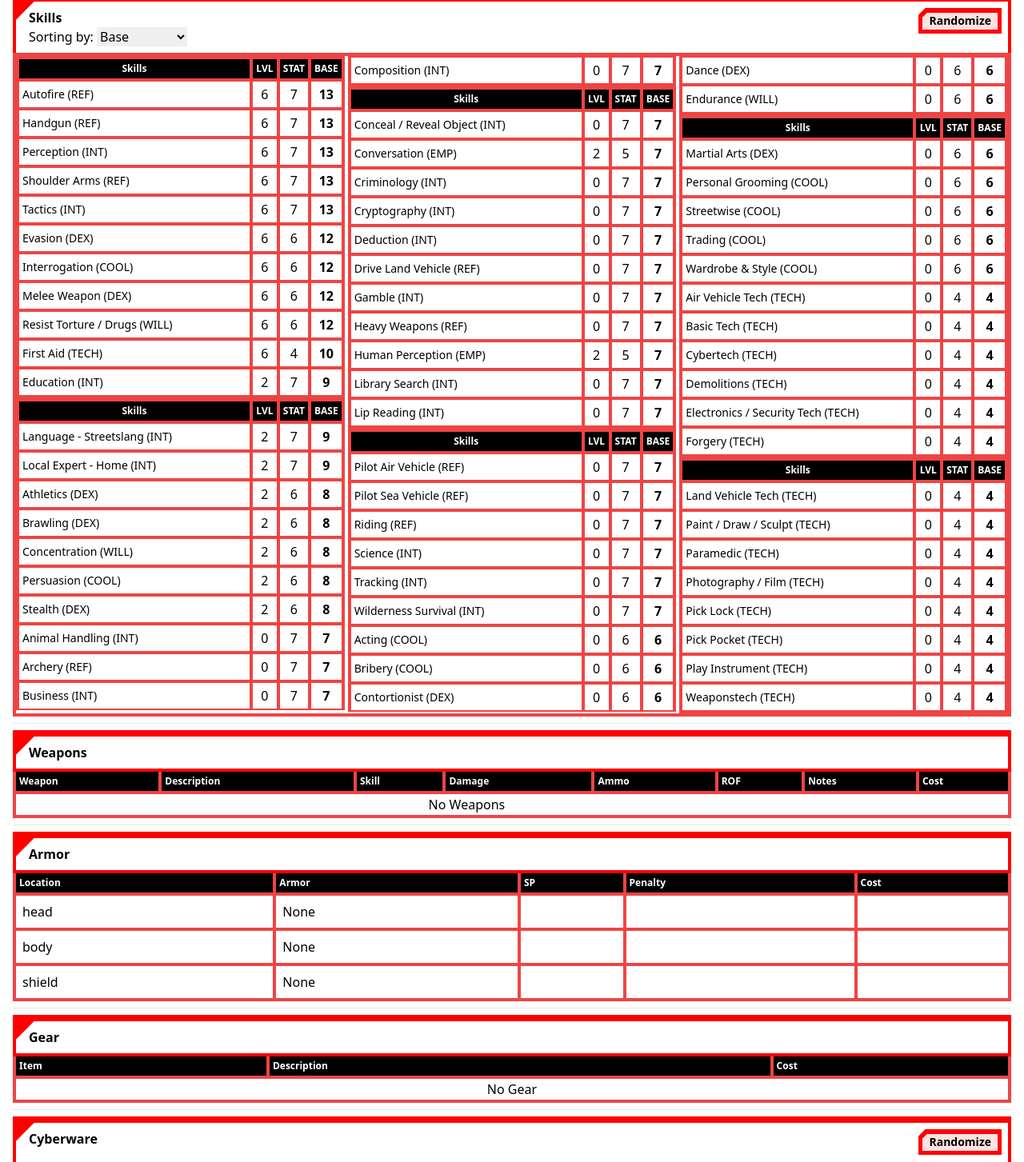
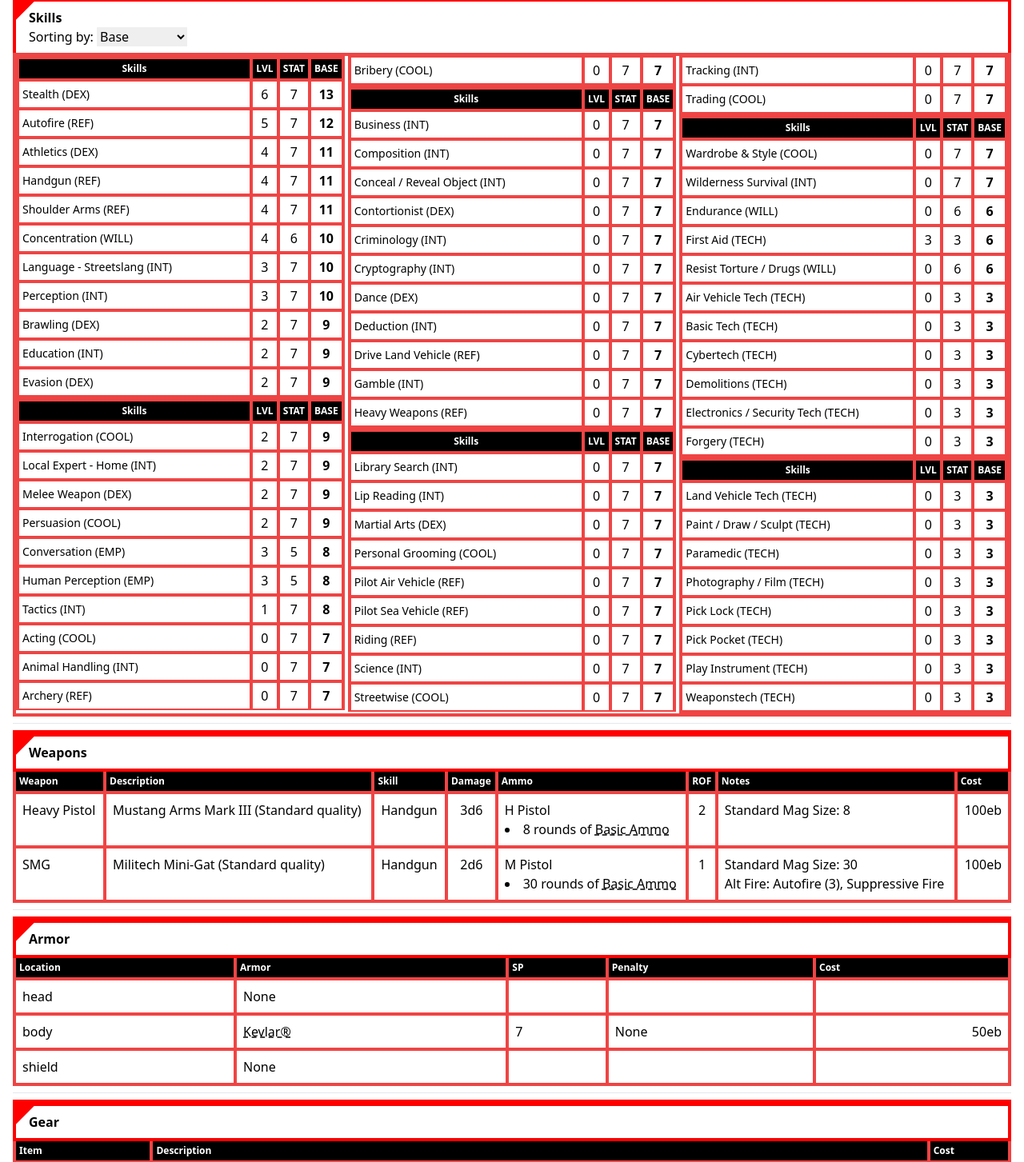
Before and after one commit to benabus/cyberpunk_red_chargen_v2, a Vue app: page / in a window 1280 px wide. Shown: the part 447-1900 px from the top of the page at 80% size. Built offline with nearby package versions, Linux system fonts and the light colour scheme; the HTML template or start-up script is replaced by a standard one.

Commit message:
Updates how skills are chosen for edgerunner creation method.

```diff
--- a/src/classes/Character.ts
+++ b/src/classes/Character.ts
@@ -377,7 +377,18 @@ export class Character {
         const randomIndex = Math.floor(Math.random() * allWeapons.length);
         return allWeapons[randomIndex];
     };
+    resetArmor() {
+        this.cash += this.armor.body == "None" ? 0 : this.armor.body.cost;
+        if (this.armor.body == "None" || this.armor.body.armor_type != "Bodyweight Suit") {
+            this.cash += this.armor.head == "None" ? 0 : this.armor.head.cost;
+        }
+        // this.cash += this.armor.shield == "None" ? 0 : this.armor.shield.cost;
+        this.armor.body = "None";
+        this.armor.head = "None";
+        // this.armor.shield = "None";
+    }
     randomizeArmor() {
+        this.resetArmor();
         let cash = this.cash;
         let body_armor: Armor | "None" = "None";
         let head_armor: Armor | "None" = "None";
@@ -409,7 +420,14 @@ export class Character {
         // this.armor.shield = shield
         this.cash -= armor_cost
     }
+    resetWeapons() {
+        for (const weapon of this.weapons) {
+            this.cash += weapon.cost;
+        }
+        this.weapons = [];
+    }
     randomizeWeapons() {
+        this.resetWeapons();
         for (let i = 0; i < Math.floor(Math.random() * 4); i++) {
             try {
                 const weapon: Weapon = this.getRandomWeapon({ max_cost: this.cash });
@@ -421,7 +439,14 @@ export class Character {
             }
         }
     }
+    resetGear() {
+        for (const item in this.gear) {
+            this.cash += this.gear[item].cost;
+        }
+        this.gear = [];
+    }
     randomizeGear() {
+        this.resetGear();
         while (this.cash > 0) {
             const rand = Math.random();
             if (rand < 0.25) {
@@ -446,9 +471,11 @@ export class Character {
     randomizeSkills() {
         this.resetSkills();
 
+        const role_skill_table = SkillTables[this.role as Role];
         let skill_points = this.skill_points
         console.debug(this.creation_method);
-        if (this.creation_method == "complete") {
+        if (this.creation_method == "complete" || this.creation_method == "edgerunner") {
+            let allowable_skills: string[] = [];
 
             let required_skills = [...RequiredSkills]
             for (const weapon of this.weapons) {
@@ -461,8 +488,21 @@ export class Character {
                     skill_points -= 2;
                 }
             }
+
+            if (this.creation_method == "complete") {
+                for (const skill_name in role_skill_table) {
+                    allowable_skills.push(Skill.genKey(skill_name))
+                }
+            }
+            else {
+                for (const skill_name in role_skill_table) {
+                    allowable_skills.push(Skill.genKey(skill_name))
+                }
+
+            }
+
             while (skill_points > 0) {
-                const key = random_key(this.skills);
+                const key = allowable_skills[Math.floor(Math.random() * allowable_skills.length)];
                 const skill = this.skills[key];
                 if (skill.lvl >= 6) {
                     continue;
@@ -482,7 +522,6 @@ export class Character {
         }
         else {
 
-            const role_skill_table = SkillTables[this.role as Role];
 
             if (this.creation_method == "street rat") {
                 for (const skill in role_skill_table) {
@@ -495,12 +534,6 @@ export class Character {
                         console.error(`Could not find skill: ${skill} with key ${key}`);
                     }
                 }
-                return
-            }
-            else if (this.creation_method == "edgerunner") {
-                // for (const skill in role_skill_table) {
-                //     this.skills[skill].lvl = role_skill_table[skill];
-                // }
                 return
             }
         }
--- a/src/components/CPTable.vue
+++ b/src/components/CPTable.vue
@@ -4,11 +4,13 @@ import CPButton from '@/components/CPButton.vue'
 const props = defineProps<{
     headers?: string[],
     title: string,
-    randomize?: Function
+    randomize?: Function,
+    creation_method?: string
+    show_randomize_button?: boolean
 }>()
 
 const show_randomize_button = computed(() => {
-    return props.randomize !== undefined
+    return props.show_randomize_button === true || (props.randomize !== undefined && props.creation_method === 'complete')
 })
 
 const show_header = computed(() => {
--- /dev/null
+++ b/src/data/role_equipment.ts/solo.ts
@@ -0,0 +1,5 @@
+
+const weapons = [];
+const armors = [];
+const gear = [];
+const cyberware = [];
--- a/src/views/HomeView.vue
+++ b/src/views/HomeView.vue
@@ -31,7 +31,7 @@ import type { CreationMethod } from '@/classes/Character';
 
 // const emit = defineEmits(['update:modelValue'])
 
-const creation_method = ref<CreationMethod>("street rat");
+const creation_method = ref<CreationMethod>("edgerunner");
 const role = ref<Role>(Role.Solo);
 const char = ref<Character>(new Character()) // Initializes reactive variable for character.
 generateCharacter(); // Generates a character on page load.
@@ -39,7 +39,15 @@ generateCharacter(); // Generates a character on page load.
 
 function generateCharacter() {
     const new_char = new Character({ creation_method: creation_method.value, role: role.value });
+    new_char.randomizeWeapons();
+    new_char.randomizeArmor();
+    new_char.randomizeGear();
+    new_char.randomizeCyberware();
+    new_char.randomizeStats();
+    new_char.randomizeSkills();
+
     char.value = new_char;
+    walkLifepath();
     walkRoleLifepath();
 }
 
@@ -56,27 +64,41 @@ const createSkillsChunks = (skills: Skill[]) => {
     const chunkSize = Math.ceil(skills.length / 6); // Calculates size of each chunk.
     return [0, 1, 2, 3, 4, 5].map(i => skills.slice(i * chunkSize, (i + 1) * chunkSize)); // Creates three chunks.
 };
-const skillChunks = computed(() => {
+// const skillChunks = computed(() => {
+
+// })
+
+function calculated_skills(sort_method: string) {
     // Sort skills alphabetically as a baseline.
     const alphabetical_skills = Object.values(char.value.skills).sort((a, b) => a.name.localeCompare(b.name))
-    if (sort_method.value === 'base') {
+    if (sort_method === 'base') {
         // Sorts skills by 'base' (stat + level) after initial alphabetical sort, then chunks.
         return createSkillsChunks(Object.values(alphabetical_skills).sort((a, b) => {
             const a_base = a.lvl + char.value.stats[a.stat] // Calculates 'base' for skill a.
             const b_base = b.lvl + char.value.stats[b.stat] // Calculates 'base' for skill b.
             return b_base - a_base // Descending sort.
         }));
-    } else if (sort_method.value === 'level') {
+    } else if (sort_method === 'level') {
         // Sorts skills by level, then chunks.
         return createSkillsChunks(Object.values(alphabetical_skills).sort((a, b) => b.lvl - a.lvl));
-    } else if (sort_method.value === 'alphabetical') {
+    } else if (sort_method === 'alphabetical') {
         // Uses the initial alphabetical sort, then chunks.
         return createSkillsChunks(alphabetical_skills);
     } else {
         // If no valid sort method is provided, returns an empty array.
         return [];
     }
-})
+}
+
+const skillChunks = ref(calculated_skills(sort_method.value));
+
+watch([char.value.skills, char.value.stats, sort_method, char], () => {
+    console.debug("watching skills");
+    // Recalculates skill chunks when skills or stats change.
+    // skillChunks.value = calculated_skills('base');
+    //TODO:  WILL NOT UPDATE!?!?!?!  Anything but base sort method won't update the skills table
+    skillChunks.value = [...calculated_skills(sort_method.value)];
+}, { deep: true });
 
 const char_handle = computed({
     get: () => char.value.handle,
@@ -267,6 +289,15 @@ function openRoleLifepathModal(content: string) {
     role_lifepath_modal_visible.value = true;
 }
 
+function randomizeWeapons() {
+    char.value.randomizeWeapons();
+}
+function randomizeGear() {
+    char.value.randomizeGear();
+}
+function randomizeArmor() {
+    char.value.randomizeArmor();
+}
 </script>
 
 
@@ -347,10 +378,8 @@ function openRoleLifepathModal(content: string) {
 
         <div class="notch grid grid-cols-4">
             <TextField class="p-4 border-red-500 border-r-4" title="Handle" v-model="char_handle" />
-            <TextField class="font-bold p-4 border-red-500 border-r-4" title="Role" v-model="role"
-                :options="Object.values(Role).sort((a, b) => a > b ? 1 : -1)"></TextField>
-            <TextField class="p-4 border-red-500 border-r-4 text-center" :valueClass="`text-center`" title="Rank"
-                :min="1" v-model="char_rank" />
+            <TextField class="font-bold p-4 border-red-500 border-r-4" title="Role" v-model="role" :options="Object.values(Role).sort((a, b) => a > b ? 1 : -1)"></TextField>
+            <TextField class="p-4 border-red-500 border-r-4 text-center" :valueClass="`text-center`" title="Rank" :min="1" v-model="char_rank" />
             <TextField class="p-4" title="Notes" :value="char_notes" />
         </div>
         <hr class="my-2" />
@@ -383,7 +412,7 @@ function openRoleLifepathModal(content: string) {
                     </div>
                 </div>
                 <div>
-                    <CPButton @click="randomizeSkills()">Randomize</CPButton>
+                    <CPButton v-if="creation_method == 'complete'" @click="randomizeSkills()">Randomize</CPButton>
                 </div>
             </CPTitle>
             <div class=" sm:columns-2 md:columns-3 columns-1 gap-1 bg-red-500 p-1">
@@ -397,8 +426,7 @@ function openRoleLifepathModal(content: string) {
         </div>
         <hr class="my-2" />
 
-        <CPTable title="Weapons"
-            :headers="['Weapon', 'Description', 'Skill', 'Damage', 'Ammo', 'ROF', 'Notes', 'Cost']">
+        <CPTable title="Weapons" :headers="['Weapon', 'Description', 'Skill', 'Damage', 'Ammo', 'ROF', 'Notes', 'Cost']" :creation_method :randomize="randomizeWeapons">
             <CPRow v-if="char.weapons.length <= 0">
                 <td colspan="7" class="text-center">No Weapons</td>
             </CPRow>
@@ -415,16 +443,13 @@ function openRoleLifepathModal(content: string) {
                     <div>{{ weapon.ammo_type.join(', ') }}</div>
                     <ul class="list-disc list-inside">
 
-                        <li v-if="weapon.ammo_type.some(type => ['arrow', 'grenade', 'rocket'].includes(type.toLowerCase()))"
-                            v-for="qty, ammo_name in weapon.ammo" :key="`ammo_agr_${ammo_name}`">
-                            {{ qty }} <span class="underline decoration-dashed cursor-pointer"
-                                @click="OpenAmmoTypeModal(ammo_types[ammo_name])">{{ ammo_name.split(" ")[0] }}</span>
+                        <li v-if="weapon.ammo_type.some(type => ['arrow', 'grenade', 'rocket'].includes(type.toLowerCase()))" v-for="qty, ammo_name in weapon.ammo" :key="`ammo_agr_${ammo_name}`">
+                            {{ qty }} <span class="underline decoration-dashed cursor-pointer" @click="OpenAmmoTypeModal(ammo_types[ammo_name])">{{ ammo_name.split(" ")[0] }}</span>
                             {{
                                 weapon.ammo_type[0].toLowerCase() }}{{ qty > 1 ? 's' : '' }}
                         </li>
                         <li v-else v-for="qty, ammo_name in weapon.ammo" :key="`ammo_${ammo_name}`">
-                            {{ qty }} rounds of <span class="underline decoration-dashed cursor-pointer"
-                                @click="OpenAmmoTypeModal(ammo_types[ammo_name])">{{ ammo_name }}</span>
+                            {{ qty }} rounds of <span class="underline decoration-dashed cursor-pointer" @click="OpenAmmoTypeModal(ammo_types[ammo_name])">{{ ammo_name }}</span>
                         </li>
                     </ul>
                 </CPCell>
@@ -444,8 +469,7 @@ function openRoleLifepathModal(content: string) {
                         <li v-if="weapon.attachments.length > 0">
                             Attachments:
                             <ul class="list-disc list-inside">
-                                <li v-for="attachment in weapon.attachments" class="cursor-pointer"
-                                    @click="OpenAttachmentModal(attachment)" :key="`attachment_${attachment}`">
+                                <li v-for="attachment in weapon.attachments" class="cursor-pointer" @click="OpenAttachmentModal(attachment)" :key="`attachment_${attachment}`">
                                     <span class="underline decoration-dashed">{{ attachment.name }}</span>
                                     <span v-if="['Drum Magazine', 'Extended Magazine'].includes(attachment.name)">
                                         ({{ clip_chart[weapon.getKey()][attachment.name.split(" ")[0].toLowerCase()]
@@ -478,12 +502,11 @@ function openRoleLifepathModal(content: string) {
 
         <hr class="my-2" />
 
-        <CPTable title="Armor" :headers="['Location', 'Armor', 'SP', 'Penalty', 'Cost']">
+        <CPTable title="Armor" :headers="['Location', 'Armor', 'SP', 'Penalty', 'Cost']" :creation_method :randomize="randomizeArmor">
             <CPRow v-for="armor, location in char.armor" :key="`armor_${location}`">
                 <CPCell>{{ location }}</CPCell>
                 <CPCell>
-                    <span v-if="armor != 'None'" class="underline decoration-dashed cursor-pointer"
-                        @click="OpenArmorModal(armor)">{{ armor.armor_type }}</span>
+                    <span v-if="armor != 'None'" class="underline decoration-dashed cursor-pointer" @click="OpenArmorModal(armor)">{{ armor.armor_type }}</span>
                     <span v-else>None</span>
                 </CPCell>
                 <CPCell>{{ armor == "None" ? "" : armor.sp }}</CPCell>
@@ -503,7 +526,7 @@ function openRoleLifepathModal(content: string) {
         </Modal>
         <hr class="my-2" />
 
-        <CPTable title="Gear" :headers="['Item', 'Description', 'Cost']">
+        <CPTable title="Gear" :headers="['Item', 'Description', 'Cost']" :creation_method :randomize="randomizeGear">
             <CPRow v-if="char.gear.length <= 0">
                 <td colspan="3" class="text-center">No Gear</td>
             </CPRow>
@@ -516,45 +539,36 @@ function openRoleLifepathModal(content: string) {
 
         <hr class="my-2" />
 
-        <CPTable title="Cyberware" :headers="['Name', 'Description', 'Cost', 'Humanity Loss']"
-            :randomize="randomizeCyberware">
+        <CPTable title="Cyberware" :headers="['Name', 'Description', 'Cost', 'Humanity Loss']" :creation_method :randomize="randomizeCyberware">
             <template v-for="(cyberware, location) in char.cyberware">
-                <template
-                    v-if="!(cyberware === undefined || (cyberware.placeholder && cyberware.slotted_options.length == 0))">
+                <template v-if="!(cyberware === undefined || (cyberware.placeholder && cyberware.slotted_options.length == 0))">
                     <CPRow>
                         <td colspan="4" class="font-bold p-2">{{ location }}</td>
                     </CPRow>
-                    <CPRow
-                        v-if="cyberware === undefined || (cyberware.placeholder && cyberware.slotted_options.length == 0)">
+                    <CPRow v-if="cyberware === undefined || (cyberware.placeholder && cyberware.slotted_options.length == 0)">
                         <td colspan="4" class="text-center">No Cyberware installed in {{ location }}</td>
                     </CPRow>
                     <template v-else-if="cyberware.placeholder === false">
                         <CPRow :key="`cyberware_${location}`">
                             <CPCell>{{ cyberware.name }}</CPCell>
-                            <CPCell><span class="cursor-pointer underline decoration-dashed"
-                                    @click="OpenCyberwareModal(cyberware)">{{ cyberware.description.slice(0, 25)
+                            <CPCell><span class="cursor-pointer underline decoration-dashed" @click="OpenCyberwareModal(cyberware)">{{ cyberware.description.slice(0, 25)
                                     }}...</span></CPCell>
                             <CPCell class="text-right">{{ cyberware.cost }}eb</CPCell>
                             <CPCell>{{ cyberware.humanity_loss }}</CPCell>
                         </CPRow>
                     </template>
-                    <template v-if="cyberware?.slotted_options && cyberware.slotted_options.length > 0"
-                        v-for="(option, index) in cyberware.slotted_options" :key="`cyberware_${location}_${index}`">
+                    <template v-if="cyberware?.slotted_options && cyberware.slotted_options.length > 0" v-for="(option, index) in cyberware.slotted_options" :key="`cyberware_${location}_${index}`">
                         <CPRow>
                             <CPCell>{{ option.name }}</CPCell>
-                            <CPCell><span class="cursor-pointer underline decoration-dashed"
-                                    @click="OpenCyberwareModal(option)">{{ option.description.slice(0, 25) }}...</span>
+                            <CPCell><span class="cursor-pointer underline decoration-dashed" @click="OpenCyberwareModal(option)">{{ option.description.slice(0, 25) }}...</span>
                             </CPCell>
                             <CPCell class="text-right">{{ option.cost }}eb</CPCell>
                             <CPCell>{{ option.humanity_loss }}</CPCell>
                         </CPRow>
-                        <template v-if="option?.slotted_options && option.slotted_options.length > 0"
-                            v-for="(option2, index2) in option.slotted_options"
-                            :key="`cyberware_option_${location}_${index}_${index2}`">
+                        <template v-if="option?.slotted_options && option.slotted_options.length > 0" v-for="(option2, index2) in option.slotted_options" :key="`cyberware_option_${location}_${index}_${index2}`">
                             <CPRow>
                                 <CPCell>{{ option2.name }}</CPCell>
-                                <CPCell><span class="cursor-pointer underline decoration-dashed"
-                                        @click="OpenCyberwareModal(option2)">{{ option2.description.slice(0, 25)
+                                <CPCell><span class="cursor-pointer underline decoration-dashed" @click="OpenCyberwareModal(option2)">{{ option2.description.slice(0, 25)
                                         }}...</span></CPCell>
                                 <CPCell class="text-right">{{ option2.cost }}eb</CPCell>
                                 <CPCell>{{ option2.humanity_loss }}</CPCell>
@@ -582,7 +596,7 @@ function openRoleLifepathModal(content: string) {
 
         <hr class="my-2" />
 
-        <CPTable title="Lifepath" :randomize="walkLifepath">
+        <CPTable title="Lifepath" :randomize="walkLifepath" :show_randomize_button="true">
             <CPRow v-if="lifepath.length <= 0">
                 <td colspan="2" class="text-center">The general Lifepath has not been walked.</td>
             </CPRow>
@@ -591,12 +605,10 @@ function openRoleLifepathModal(content: string) {
                     <span v-if="event.table?.description === undefined || event.table?.description == ''">{{
                         event.table?.name
                         || "---" }}</span>
-                    <span v-else class="cursor-pointer underline decoration-dashed"
-                        @click="openLifepathModal(event.table?.description || '')">{{ event.table?.name }}</span>
+                    <span v-else class="cursor-pointer underline decoration-dashed" @click="openLifepathModal(event.table?.description || '')">{{ event.table?.name }}</span>
                 </CPCell>
                 <CPCell class="w-2/3">
-                    <span v-if="event.description" class="cursor-pointer underline decoration-dashed"
-                        @click="openLifepathModal(event.description || '')">{{ event.value }}</span>
+                    <span v-if="event.description" class="cursor-pointer underline decoration-dashed" @click="openLifepathModal(event.description || '')">{{ event.value }}</span>
                     <span v-else>{{ event.value }}</span>
                 </CPCell>
             </CPRow>
@@ -611,7 +623,7 @@ function openRoleLifepathModal(content: string) {
 
         <hr class="my-2" />
 
-        <CPTable :title="`${char.role} Lifepath`" :randomize="walkRoleLifepath">
+        <CPTable :title="`${char.role} Lifepath`" :randomize="walkRoleLifepath" :show_randomize_button="true">
             <CPRow v-if="role_lifepath.length <= 0">
                 <td colspan="2" class="text-center">The {{ char.role }} Lifepath has not been walked.</td>
             </CPRow>
@@ -620,12 +632,10 @@ function openRoleLifepathModal(content: string) {
                     <span v-if="event.table?.description === undefined || event.table?.description == ''">{{
                         event.table?.name
                         || "---" }}</span>
-                    <span v-else class="cursor-pointer underline decoration-dashed"
-                        @click="openRoleLifepathModal(event.table?.description || '')">{{ event.table?.name }}</span>
+                    <span v-else class="cursor-pointer underline decoration-dashed" @click="openRoleLifepathModal(event.table?.description || '')">{{ event.table?.name }}</span>
                 </CPCell>
                 <CPCell class="w-2/3">
-                    <span v-if="event.description" class="cursor-pointer underline decoration-dashed"
-                        @click="openRoleLifepathModal(event.description || '')">{{ event.value }}</span>
+                    <span v-if="event.description" class="cursor-pointer underline decoration-dashed" @click="openRoleLifepathModal(event.description || '')">{{ event.value }}</span>
                     <span v-else>{{ event.value }}</span>
                 </CPCell>
             </CPRow>
```
Also changed, not shown: src/data/role_equipment.ts/index.ts (added).
